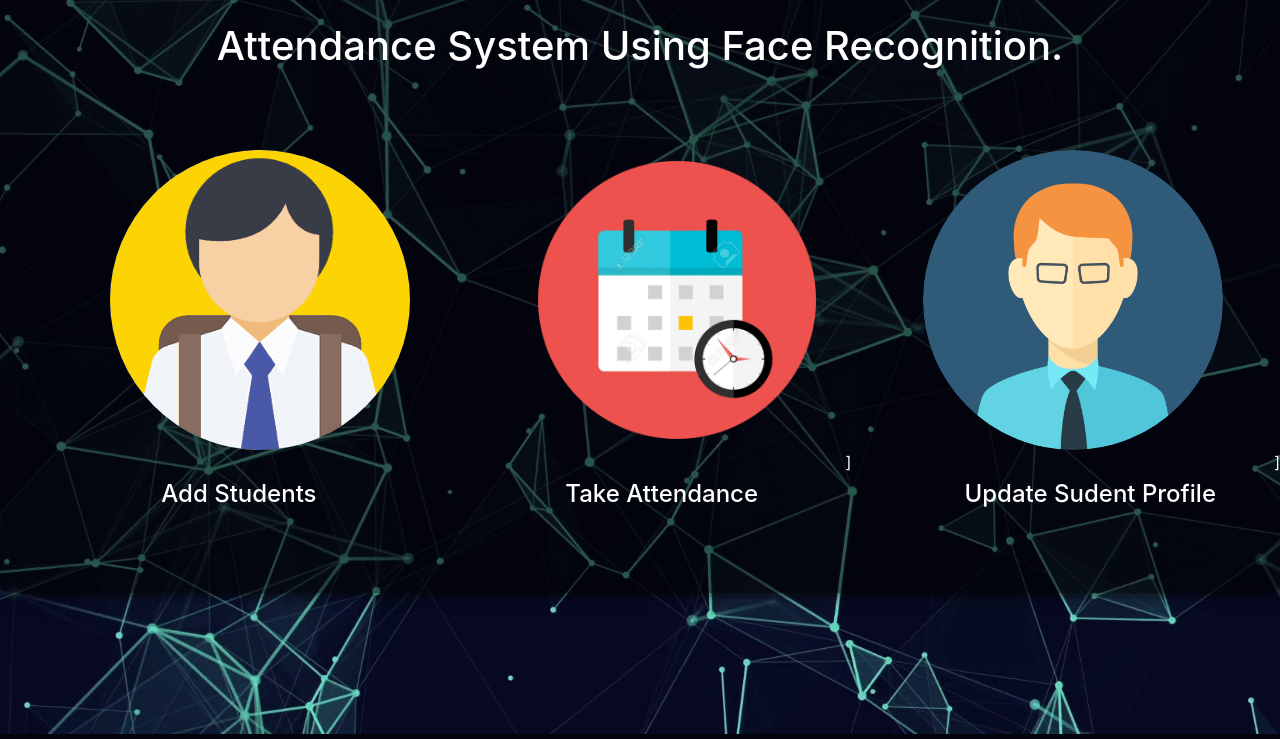
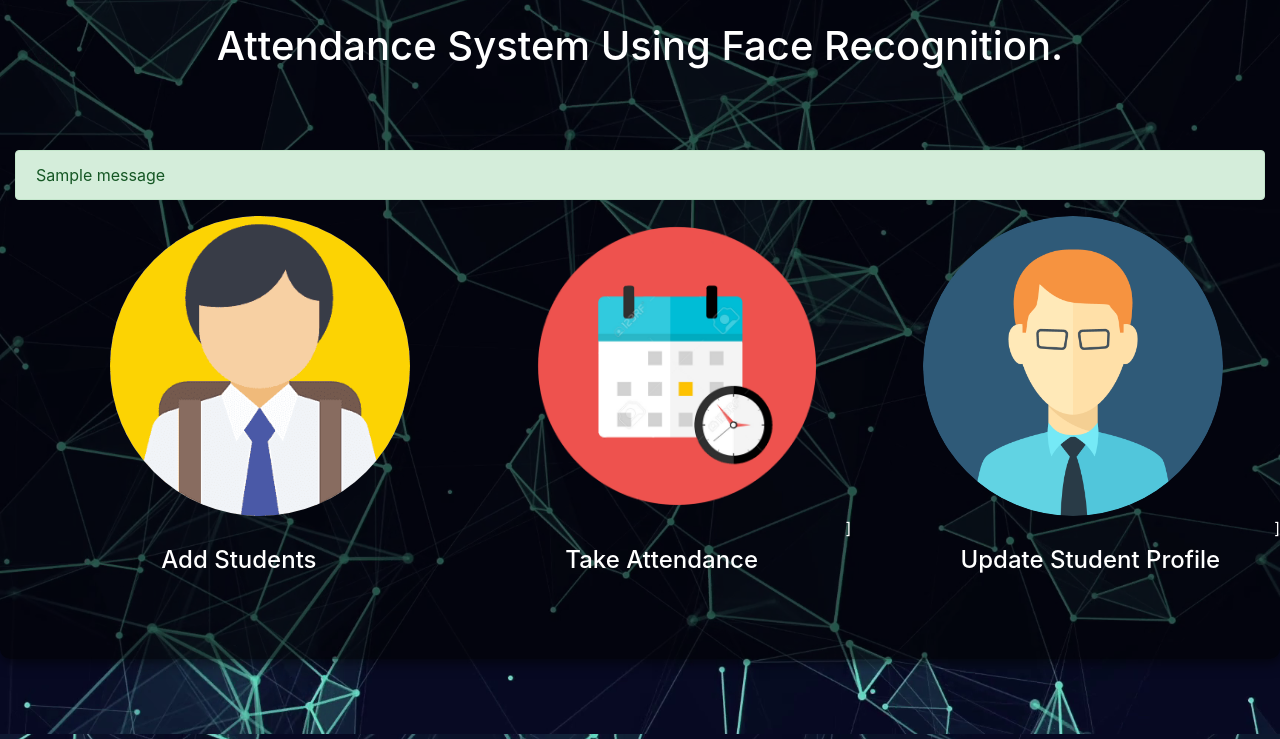
Before and after one commit to deepaksingh215/Face_Recognition_Attendance_system, a Django app: page / in a window 1280 px wide. Shown: the part 66-805 px from the top of the page. Run offline with Django 3.2, Linux system fonts and the light colour scheme; one stand-in notice (Sample message) is shown; some libraries are stand-ins or nearby versions.

Commit message:
adding error message

```diff
--- a/attendence_sys/templates/attendence_sys/base.html
+++ b/attendence_sys/templates/attendence_sys/base.html
@@ -33,6 +33,25 @@ box-shadow:         2px 2px 15px 0px rgba(0, 3, 0, 0.7);">
       <br>
       <h1 class="text-center section-title" style="margin-bottom:2em">Attendance System Using Face Recognition.</h1>
     </div>
+    {% for message in messages %}
+        {% if message.tags == 'error' %}
+        <svg xmlns="http://www.w3.org/2000/svg" style="display: none; ">
+          <symbol id="exclamation-triangle-fill" fill="currentColor" viewBox="0 0 16 16">
+            <path d="M8.982 1.566a1.13 1.13 0 0 0-1.96 0L.165 13.233c-.457.778.091 1.767.98 1.767h13.713c.889 0 1.438-.99.98-1.767L8.982 1.566zM8 5c.535 0 .954.462.9.995l-.35 3.507a.552.552 0 0 1-1.1 0L7.1 5.995A.905.905 0 0 1 8 5zm.002 6a1 1 0 1 1 0 2 1 1 0 0 1 0-2z"/>
+          </symbol>
+        </svg>
+        <div class="alert alert-danger d-flex align-items-center" role="alert">
+          <svg class="bi flex-shrink-0 me-2" width="24" height="24" role="img" aria-label="Danger:"><use xlink:href="#exclamation-triangle-fill"/></svg>
+          <div >
+             {{ message }}
+          </div>
+        </div>
+        {% else %}
+            <div class="alert alert-success" role="alert">
+                {{ message }}
+            </div>
+        {% endif %}
+    {% endfor %}
      <style>
       h4{
         margin-bottom: 1.5em;
@@ -113,7 +132,7 @@ box-shadow:         2px 2px 15px 0px rgba(0, 3, 0, 0.7);">
       ]
 
       	<div class="col md-3"  style="padding-left: 70px">
-      		   <h4 class="text-center ">Update Sudent Profile </h4>
+      		   <h4 class="text-center ">Update Student Profile </h4>
       	</div>
       ]
 
--- a/attendence_sys/templates/attendence_sys/student_update.html
+++ b/attendence_sys/templates/attendence_sys/student_update.html
@@ -1,7 +1,11 @@
 {% extends 'attendence_sys/main.html' %}
 {% block content %}
 
-<style>
+
+
+
+</style>
+
 	.profile-pic{
 		max-width: 200px;
 		max-height:200px;
--- a/attendence_sys/views.py
+++ b/attendence_sys/views.py
@@ -106,17 +106,24 @@ def updateStudent(request):
 
 @login_required(login_url = 'login')
 def takeAttendence(request):
+    try:
+        faculty = request.user.faculty
+    except:
+        messages.error(request, "You are not Authorized as a faculty in this insitute.")
+        return redirect('home')
+
     if request.method == 'POST':
         details = {
-            'branch':request.POST['branch'],
+            'branch': request.POST['branch'],
             'year': request.POST['year'],
-            'section':request.POST['section'],
-            'period':request.POST['period'],
-            'faculty':request.user.faculty
-            }
+            'section': request.POST['section'],
+            'period': request.POST['period'],
+            'faculty': faculty
+        }
+
         if Attendence.objects.filter(date = str(date.today()),branch = details['branch'], year = details['year'], section = details['section'],period = details['period']).count() != 0 :
             messages.error(request, "Attendence already recorded.")
-            return redirect('home')
+            return redirect('base')
         else:
             students = Student.objects.filter(branch = details['branch'], year = details['year'], section = details['section'])
             names = Recognizer(details)
```
Also changed, not shown: README.md, db.sqlite3, static/images/Faculty_Images/Sheena_KumarMaam.jpg (added).
